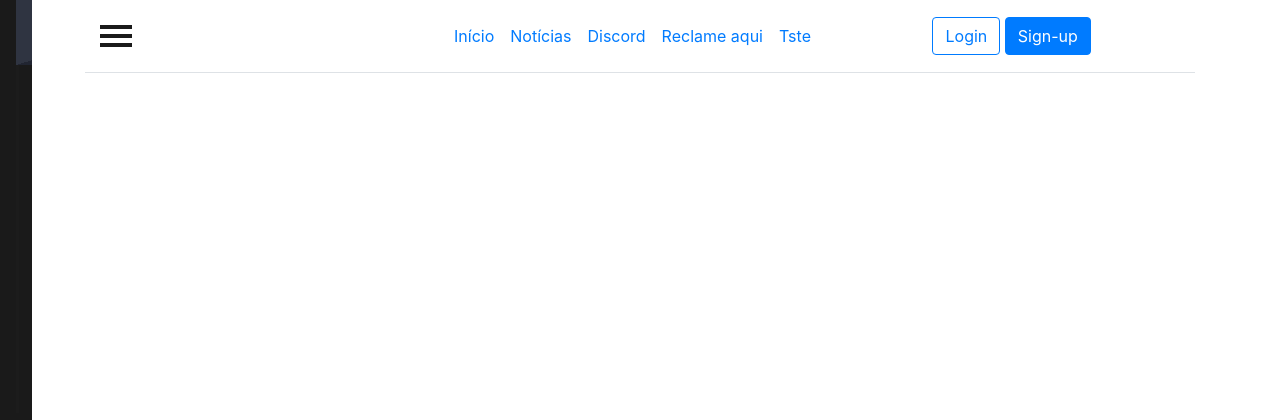
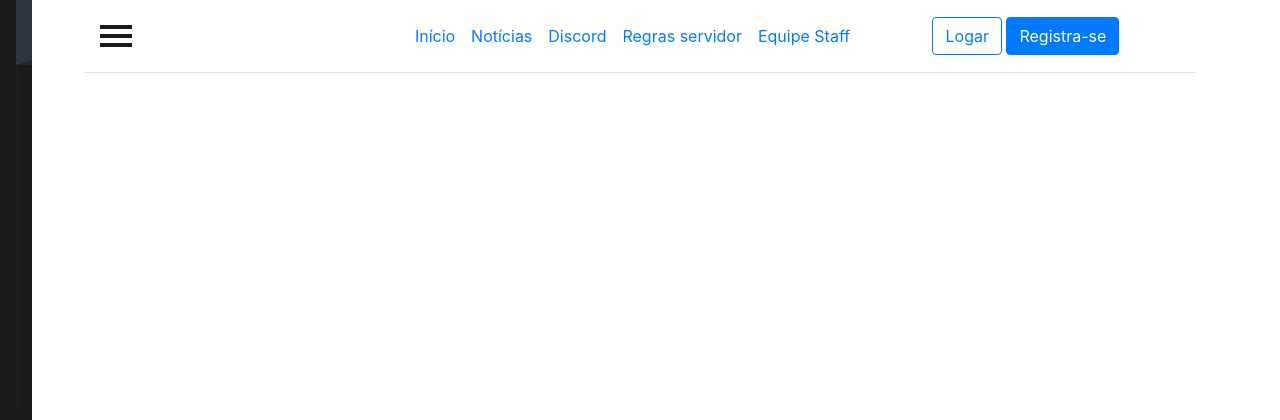
Before and after one commit to luisotavio2023/SigmaCityRP, a PHP site: page / in a window 1280 px wide. Shown: the top 420 px of the page. Run offline with PHP 8.4, Linux system fonts and the light colour scheme.

Commit message:
Alteração no index.php

```diff
--- a/SiteSG/index.php
+++ b/SiteSG/index.php
@@ -21,13 +21,13 @@
         <li><a href="#" class="nav-link px-2 link-secondary">Início</a></li>
         <li><a href="#" class="nav-link px-2 link-dark">Notícias</a></li>
         <li><a href="#" class="nav-link px-2 link-dark">Discord</a></li>
-        <li><a href="#" class="nav-link px-2 link-dark">Reclame aqui</a></li>
-        <li><a href="#" class="nav-link px-2 link-dark">Tste</a></li>
+        <li><a href="#" class="nav-link px-2 link-dark">Regras servidor</a></li>
+        <li><a href="#" class="nav-link px-2 link-dark">Equipe Staff</a></li>
       </ul>
 
       <div class="col-md-3 text-end">
-        <button type="button" class="btn btn-outline-primary me-2">Login</button>
-        <button type="button" class="btn btn-primary">Sign-up</button>
+        <button type="button" class="btn btn-outline-primary me-2">Logar</button>
+        <button type="button" class="btn btn-primary">Registra-se</button>
       </div>
     </header>
     <div id="wrapper">
@@ -54,7 +54,7 @@
       <li><a href="#awards">Financeiro</a></li>
       </ul>
       </li>
-      <li><a href="#services"></a></li>
+      <li><a href="#services">Leis RP</a></li>
       <li><a href="#contact">Youtubers do servidor</a></li>
       <li><a href="#followme">Redes sociais</a></li>
       </ul>
```
